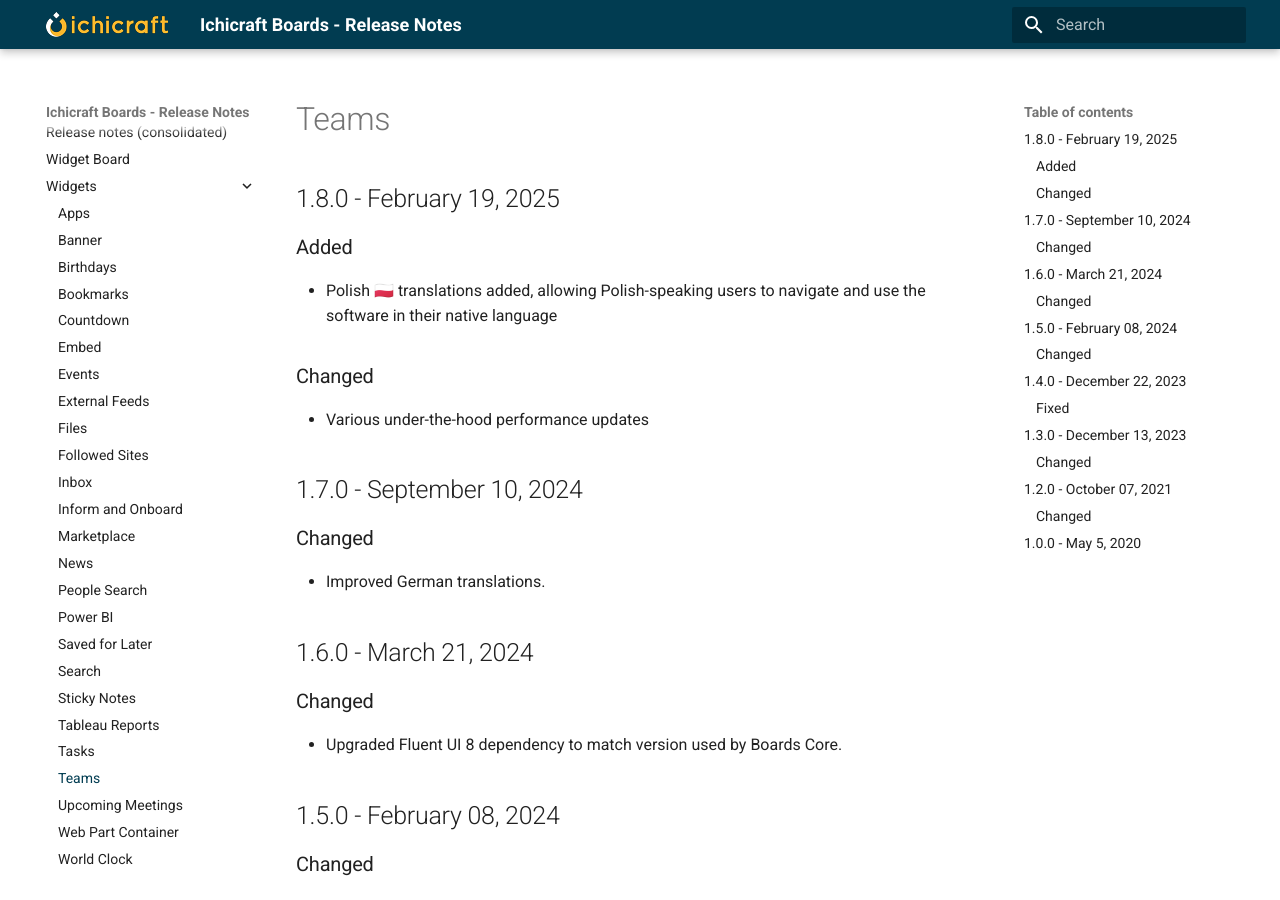
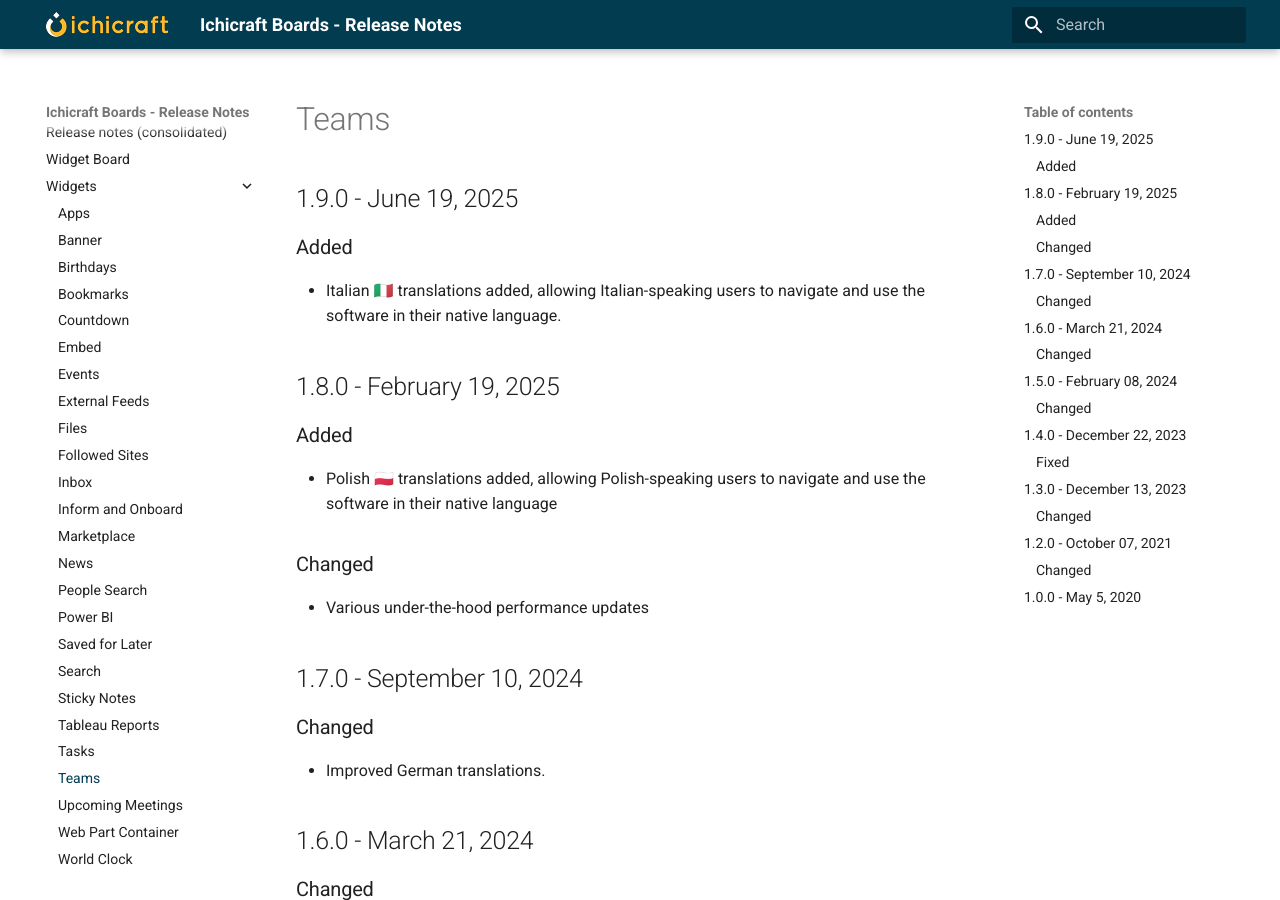
Before and after one commit to ichicraft/widgets-docs, an MkDocs documentation site: the page built from docs/Widgets/Teams.md, in a window 1280 px wide and 900 px high. Built offline with MkDocs 1.6.1 and Material for MkDocs 9.7.7, drawn with Linux system fonts in a browser that asks for light colours.

```diff
--- a/docs/Widgets/Teams.md
+++ b/docs/Widgets/Teams.md
@@ -1,3 +1,8 @@
+## 1.9.0 - June 19, 2025
+
+### Added
+- Italian 🇮🇹 translations added, allowing Italian-speaking users to navigate and use the software in their native language.
+
 ## 1.8.0 - February 19, 2025
 
 ### Added
```
Also changed, not shown: docs/Release-notes-(consolidated).md (+5 -0 lines).
